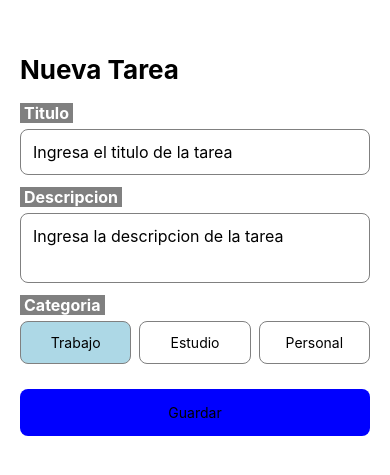
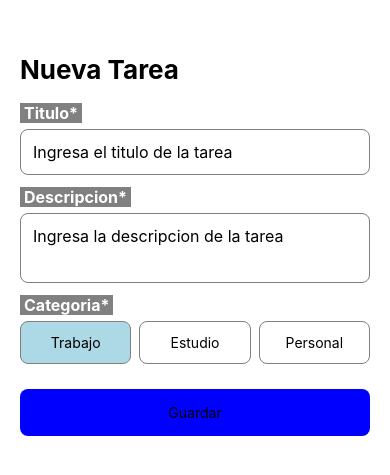
Before and after one commit to Lucaspozziok64/taskflow, a React Native app: screen / in a window 390 px wide. Shown: the part 183-658 px from the top of the page. Built offline with nearby package versions, Linux system fonts and the light colour scheme.

Commit message:
Agregue asterisco al los titulos como obligatorio

```diff
--- a/src/components/TaskForm.tsx
+++ b/src/components/TaskForm.tsx
@@ -38,7 +38,7 @@ export default function TaskForm() {
   return (
     <KeyboardAvoidingView style={styles.container}>
       <Text style={styles.title}>Nueva Tarea</Text>
-      <Text style={styles.label}>Titulo</Text>
+      <Text style={styles.label}>Titulo*</Text>
       <TextInput
         placeholder="Ingresa el titulo de la tarea"
         value={title}
@@ -53,7 +53,7 @@ export default function TaskForm() {
       )}
 
       {/* DESCRIPCION */}
-      <Text style={styles.label}>Descripcion</Text>
+      <Text style={styles.label}>Descripcion*</Text>
       <TextInput
         style={[styles.input, styles.description, descriptionError && styles.errorInput]}
         placeholder="Ingresa la descripcion de la tarea"
@@ -69,7 +69,7 @@ export default function TaskForm() {
       )}
 
       {/* CATEGORIA */}
-      <Text style={styles.label}>Categoria</Text>
+      <Text style={styles.label}>Categoria*</Text>
       <View style={styles.categories}>
         {
           ["Trabajo", "Estudio", "Personal"].map((item) => (
```
